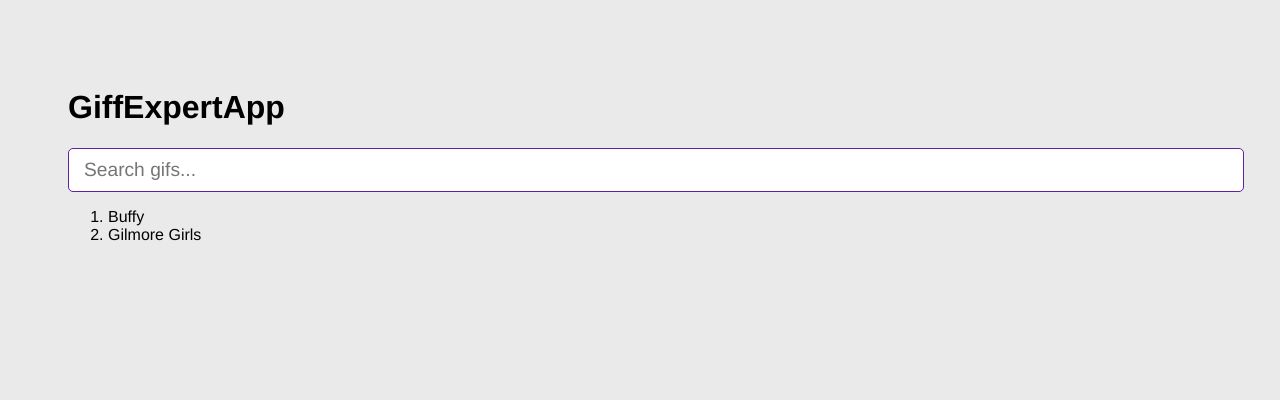
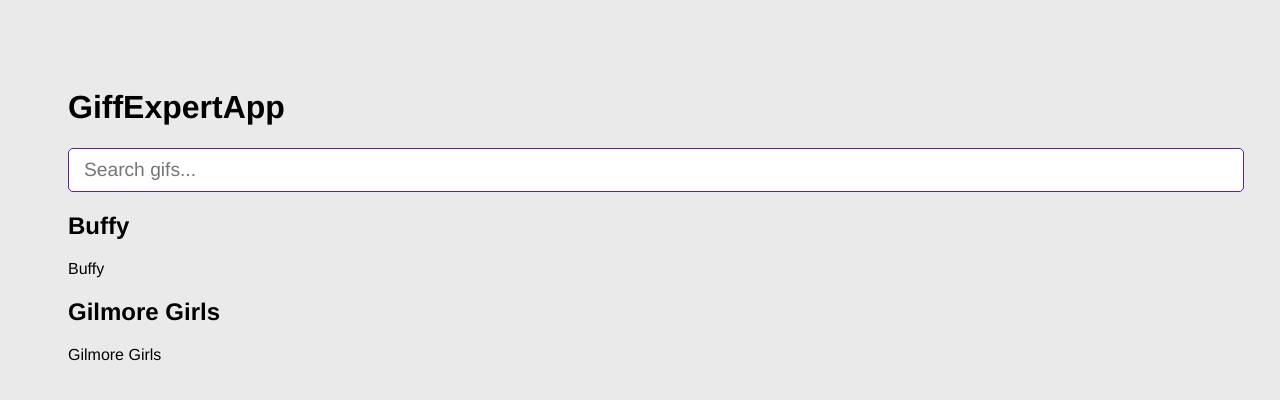
Before and after one commit to machelinos/react-udemy-ce-03-giff-expert-app, a React (Vite) app: page / in a window 1280 px wide. Shown: the top 400 px of the page. Built offline with nearby package versions, Linux system fonts and the light colour scheme.

Commit message:
Giff grid list

```diff
--- a/src/GiffExpertApp.jsx
+++ b/src/GiffExpertApp.jsx
@@ -1,26 +1,24 @@
 import { useState } from 'react'
 import { AddCategory } from './components/AddCategory'
+import { GiffGrid } from './components/GiffGrid'
 
 export const GiffExpertApp = () => {
   const [categories, setCategories] = useState(['Buffy', 'Gilmore Girls'])
 
   const handleAddCategory = (category) => {
     if (categories.includes(category)) return
-    setCategories([...categories, category])
+    setCategories([category, ...categories])
   }
 
   return (
     <>
-      {/* Title */}
       <h1>GiffExpertApp</h1>
 
       <AddCategory onAddCategory={handleAddCategory} />
 
-      <ol>
-        {categories.map((category) => (
-          <li key={category}>{category}</li>
-        ))}
-      </ol>
+      {categories.map((category) => (
+        <GiffGrid category={category} key={category} />
+      ))}
     </>
   )
 }
--- /dev/null
+++ b/src/components/GiffGrid.jsx
@@ -0,0 +1,14 @@
+import PropTypes from 'prop-types'
+
+export const GiffGrid = ({ category }) => {
+  return (
+    <div>
+      <h2>{category}</h2>
+      <p>{category}</p>
+    </div>
+  )
+}
+
+GiffGrid.propTypes = {
+  category: PropTypes.string.isRequired,
+}
```
